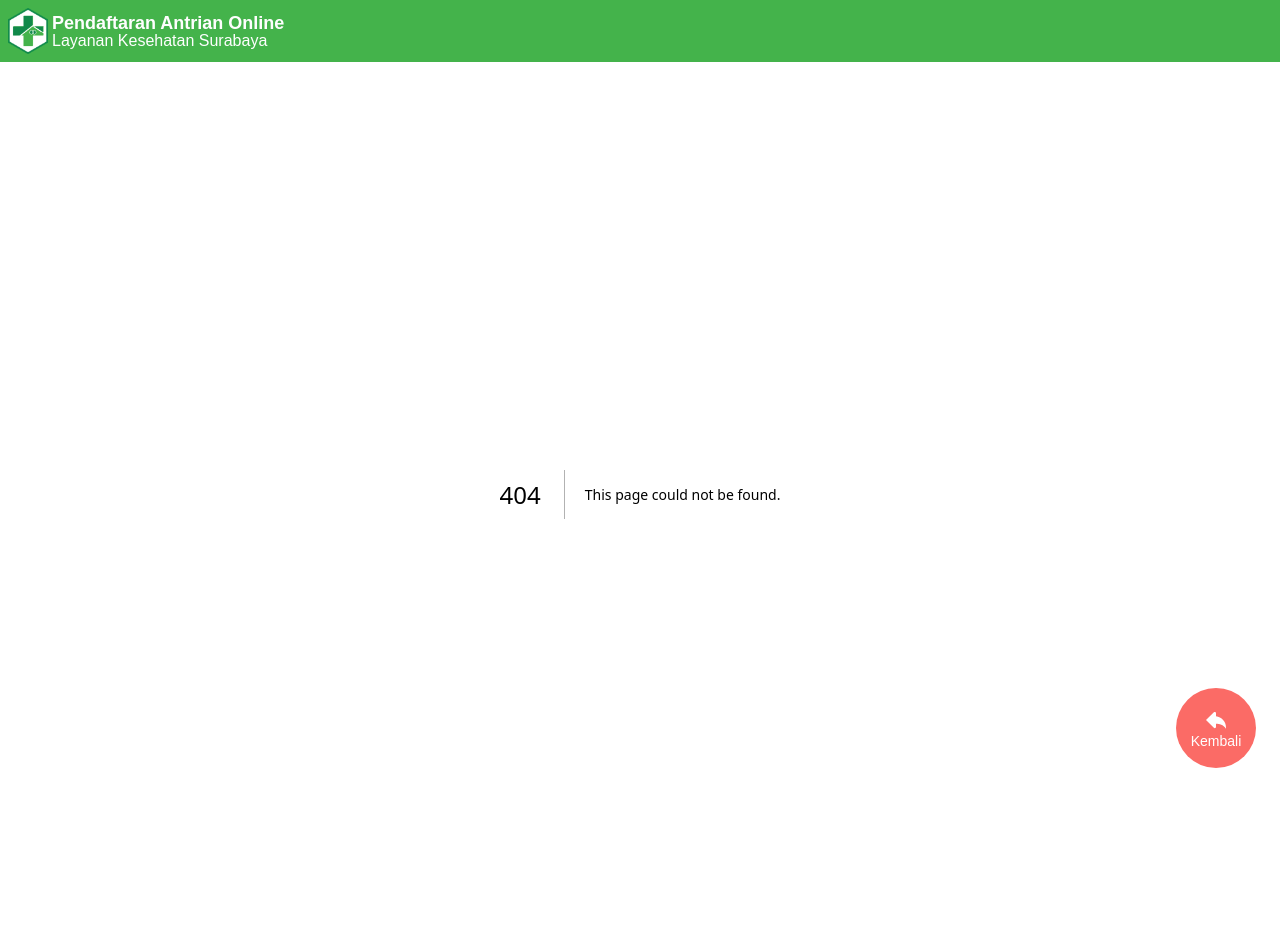
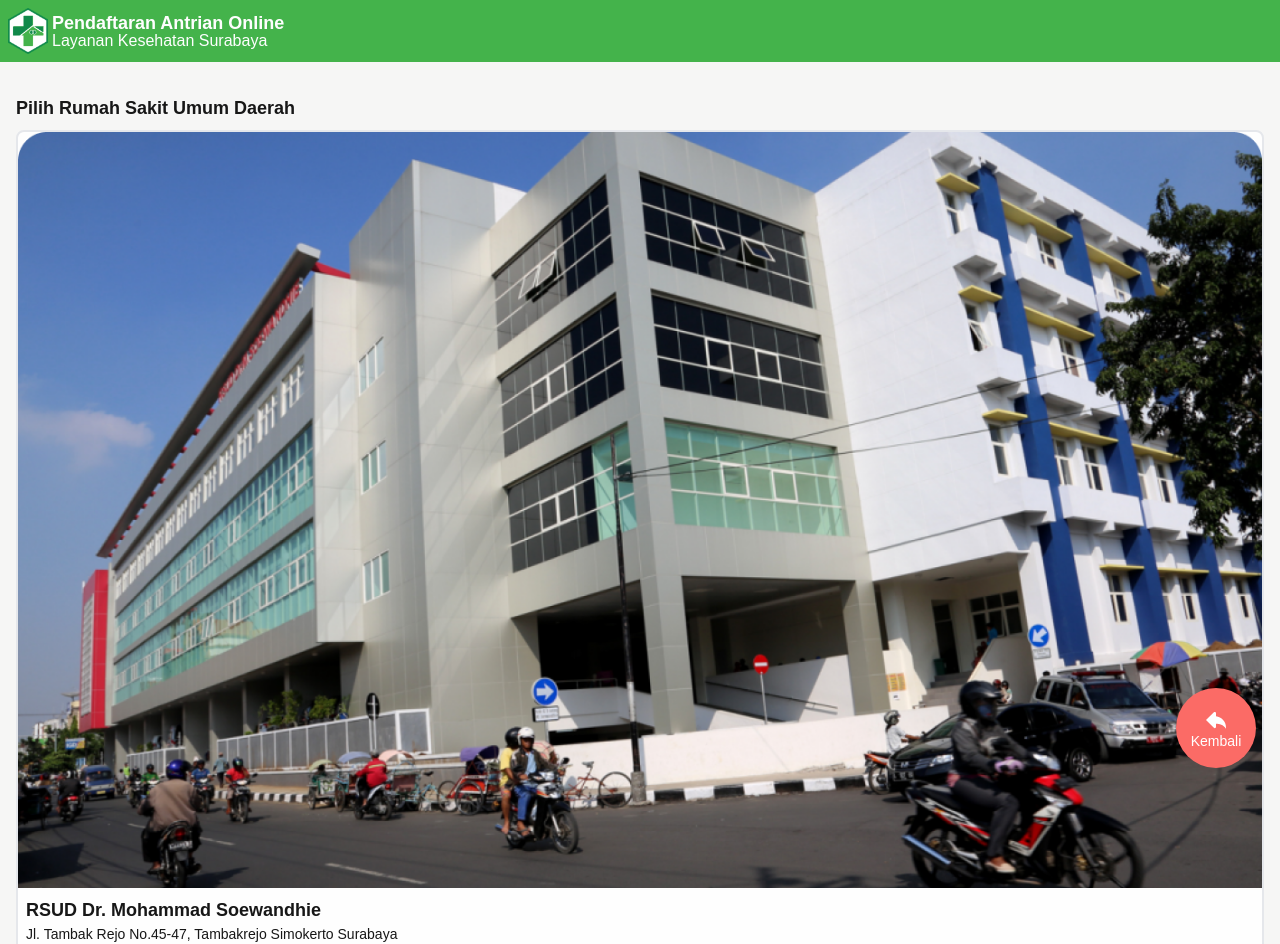
Before and after one commit to aricahyonodev/e-health-surabaya, a Next.js app: page /hospital in a window 1280 px wide. Before the commit this address had no page. Shown: the top 944 px of the page. Built offline with nearby package versions, Linux system fonts and the light colour scheme.

Commit message:
add : hospital page

```diff
--- a/src/app/home/page.js
+++ b/src/app/home/page.js
@@ -2,24 +2,28 @@ import Link from "next/link";
 import Card from "../components/card";
 
 const services = [
-    {
-        title : "Rumah Sakit",
-        body : "Untuk mendaftar antrian ke Rumah Sakit"
-    },
-    {
-        title : "Puskesmas",
-        body : "Untuk mendaftar antrian ke Puskesmas"
-    },
+  {
+    title: "Rumah Sakit",
+    body: "Untuk mendaftar antrian ke Rumah Sakit",
+    link: "/hospital",
+  },
+  {
+    title: "Puskesmas",
+    body: "Untuk mendaftar antrian ke Puskesmas",
+    link: "/health-center/select-area",
+  },
 ];
 
 const anotherServices = [
   {
     title: "Pembatalan Antrian",
     body: "Untuk Pembatalan Tiket Antrian Anda!",
+    link : ''
   },
   {
     title: "Cetak Ulang",
     body: "Untuk Cetak Ulang Tiket Antrian Anda!",
+    link : ''
   },
 ];
 
@@ -29,7 +33,7 @@ export default function page() {
       <section id="services" className="flex-row space-y-2">
         <p className="font-bold text-lg">Layanan</p>
         {services.map((service, i) => (
-          <Link className="block" key={"service" + i}  href={"/health-center/select-area"}>
+          <Link className="block" key={"service" + i}  href={service.link}>
             <Card {...service} />
           </Link>
         ))}
--- /dev/null
+++ b/src/app/hospital/page.js
@@ -0,0 +1,47 @@
+import Image from "next/image";
+
+const listHospital = [
+  {
+    name: "RSUD  Dr. Mohammad Soewandhie",
+    address: "Jl. Tambak Rejo No.45-47, Tambakrejo Simokerto Surabaya",
+    image: "rsud-dr-soewandhie.png",
+  },
+  {
+    name: "RSUD Bhakti Darma Husada",
+    address: "Jl. Raya Kendung 115 - 117, Sememi Benowo Surabaya",
+    image: "rsud-bdh.png",
+  },
+];
+
+function Card({ name, address, image }) {
+  return (
+    <article className="hover:border-2 hover:shadow-lg hover:border-primary rounded-lg bg-white pb-6 cursor-pointer border-2">
+      <Image
+        src={"/assets/images/" + image}
+        width={400}
+        height={400}
+        alt={name}
+        className="w-full"
+      />
+      <div className="p-2">
+        <h1 className="font-semibold text-lg">{name}</h1>
+        <p className="font-light text-sm ">{address}</p>
+      </div>
+    </article>
+  );
+}
+
+export default function Page() {
+  return (
+    <section id="select-health-center-area">
+      <p className="font-semibold text-lg mb-2">
+        Pilih Rumah Sakit Umum Daerah
+      </p>
+      <div className="flex flex-col space-y-3">
+        {listHospital.map((hospital) => (
+          <Card key={hospital.name} {...hospital} />
+        ))}
+      </div>
+    </section>
+  );
+}
```
Also changed, not shown: public/assets/images/rsud-bdh.png (added), public/assets/images/rsud-dr-soewandhie.png (added).
